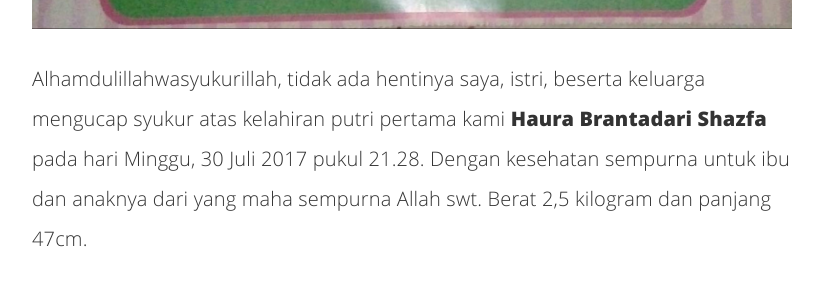
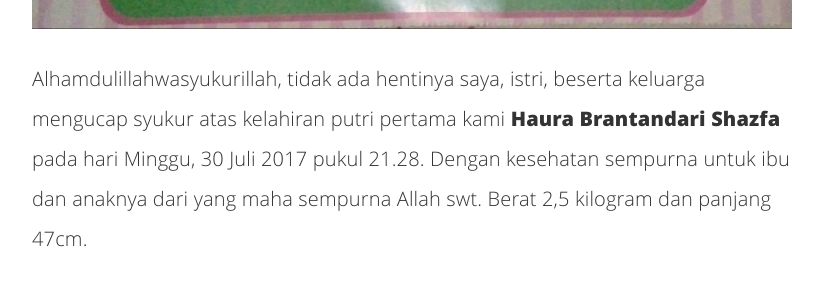
Before and after one commit to ekaprasasti/ekaprasasti.github.io, a Jekyll site: the page built from _posts/2017-08-02-telah-lahir-putri-pertama-kami.md, in a window 1280 px wide and 900 px high, scrolled down 523 px. Shown: the part 155-453 px from the top of the window, without its empty margins (228-1051 px from the left). Built offline with Jekyll 4.4.1, drawn with Linux system fonts in a browser that asks for light colours; comment, search, counter and statistics services are not loaded.

Commit message:
typo lagi, mudah2an ini yang terakhir

```diff
--- a/_posts/2017-08-02-telah-lahir-putri-pertama-kami.md
+++ b/_posts/2017-08-02-telah-lahir-putri-pertama-kami.md
@@ -5,7 +5,7 @@ image: '/assets/img/telah-lahir-putri-pertama-kami/haura.jpg'
 date:   2017-08-02 00:05:03
 tags:
 - Life
-description: 'Alhamdulillahwasyukurillah, tidak ada hentinya saya, istri, beserta keluarga mengucap syukur atas kelahiran putri pertama kami **Haura Brantadari Shazfa** pada hari Minggu, 30 Juli 2017 pukul 21.28. Dengan kesehatan sempurna untuk ibu dan anaknya dari yang maha sempurna Allah swt. Berat 2,5 kilogram dan panjang 47cm.'
+description: 'Alhamdulillahwasyukurillah, tidak ada hentinya saya, istri, beserta keluarga mengucap syukur atas kelahiran putri pertama kami Haura Brantandari Shazfa pada hari Minggu, 30 Juli 2017 pukul 21.28. Dengan kesehatan sempurna untuk ibu dan anaknya dari yang maha sempurna Allah swt. Berat 2,5 kilogram dan panjang 47cm.'
 categories:
 - My Daily Posts
 - Moment
@@ -14,7 +14,7 @@ serie: Life
 
 ![haura](/assets/img/telah-lahir-putri-pertama-kami/haura.jpg)
 
-Alhamdulillahwasyukurillah, tidak ada hentinya saya, istri, beserta keluarga mengucap syukur atas kelahiran putri pertama kami **Haura Brantadari Shazfa** pada hari Minggu, 30 Juli 2017 pukul 21.28. Dengan kesehatan sempurna untuk ibu dan anaknya dari yang maha sempurna Allah swt. Berat 2,5 kilogram dan panjang 47cm.
+Alhamdulillahwasyukurillah, tidak ada hentinya saya, istri, beserta keluarga mengucap syukur atas kelahiran putri pertama kami **Haura Brantandari Shazfa** pada hari Minggu, 30 Juli 2017 pukul 21.28. Dengan kesehatan sempurna untuk ibu dan anaknya dari yang maha sempurna Allah swt. Berat 2,5 kilogram dan panjang 47cm.
 
 Kami di beri Allah kemudahan dan kelancaran dalam kelahiran, dengan panggul istri saya yang tergolong kecil tetapi alhamdulillah bisa melahirkan secara normal, walaupun sempat di bantu dengan vacum tidak apa yang terpenting ibu dan bayinya sehat. Alhamdulillah.
 
```
